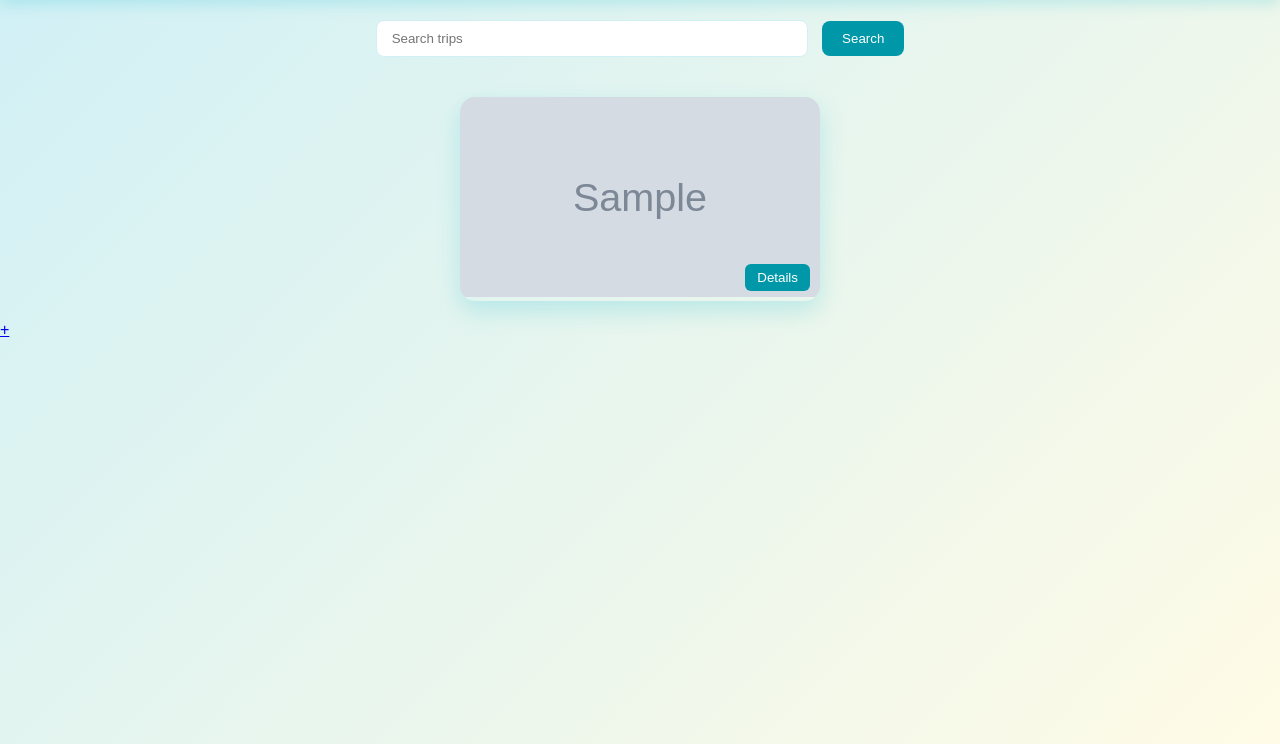
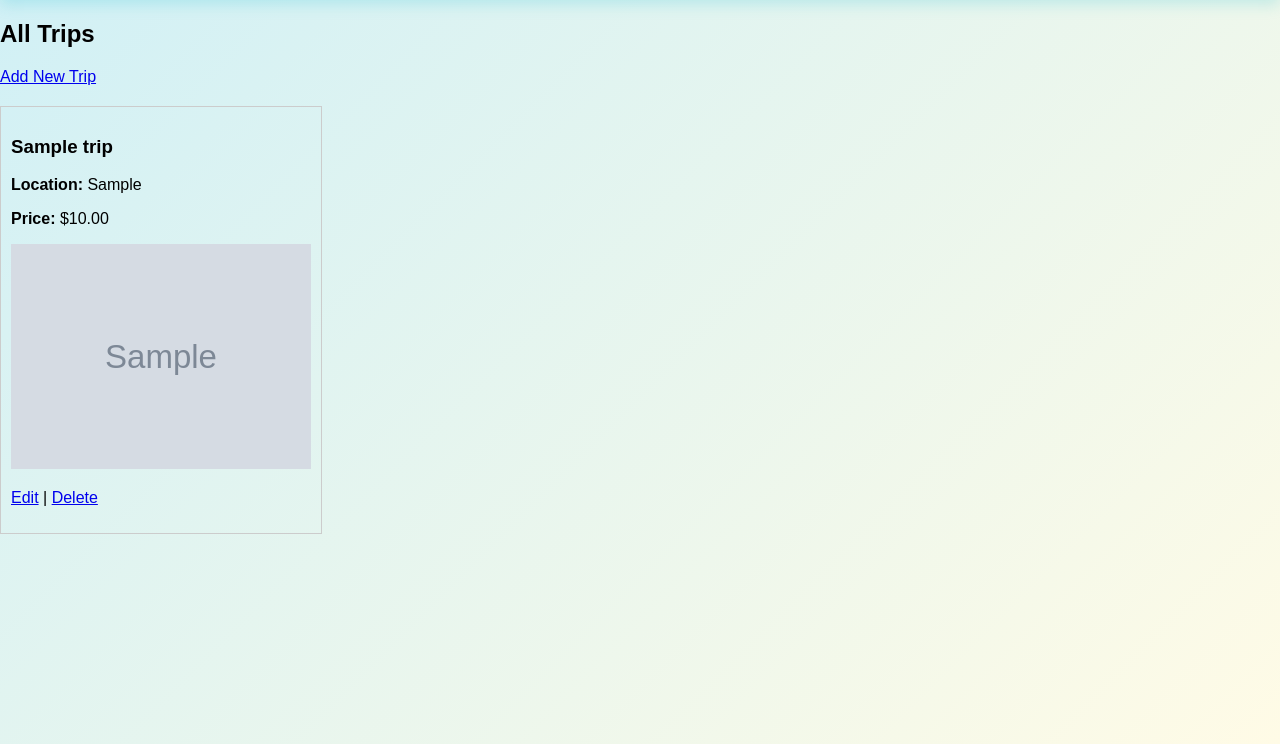
Before and after one commit to hiralkanzariya11/TripTrek, a Django app: page /trips/ in a window 1280 px wide. Shown: the part 56-800 px from the top of the page. Run offline with Django 5.2, Linux system fonts and the light colour scheme; a user stored in the database is signed in; tables that the repository leaves empty hold one stand-in row (values such as "Sample post"); grey boxes marked "Sample" are stand-in pictures.

Commit message:
4th commit:Refactor trip details and add minor fixes

```diff
--- a/triptrek/templates/trips/trip_list.html
+++ b/triptrek/templates/trips/trip_list.html
@@ -1,222 +1,28 @@
 {% extends 'profiles/base.html' %}
-
-{% block title %}Trips | TripTrek{% endblock %}
+{% load static %}
 
 {% block content %}
-<style>
-/* Search bar */
-.search-container {
-    text-align: center;
-    padding: 20px 40px;
-}
-.search-container input[type=text] {
-    padding: 10px 15px;
-    width: 50%;
-    max-width: 400px;
-    border-radius: 8px;
-    border: 1px solid #D0F0F6;
-    outline: none;
-}
-.search-container button {
-    padding: 10px 20px;
-    border: none;
-    border-radius: 8px;
-    background: #0098A8;
-    color: #fff;
-    cursor: pointer;
-    margin-left: 10px;
-}
-.search-container button:hover { background: #007C87; }
+<h2>All Trips</h2>
 
-/* Grid layout */
-.trips-grid {
-    display: flex;
-    flex-wrap: wrap;
-    justify-content: center;
-    gap: 20px;
-    padding: 20px 40px;
-}
+<a href="{% url 'add_trip' %}">Add New Trip</a>
 
-/* Card */
-.trip-card {
-    width: 30%;
-    min-width: 280px;
-    border-radius: 15px;
-    overflow: hidden;
-    position: relative;
-    box-shadow: 0 10px 25px rgba(0,180,200,0.2);
-}
-.trip-card img {
-    width: 100%;
-    height: 200px;
-    object-fit: cover;
-}
-
-/* Details button */
-.details-btn {
-    position: absolute;
-    bottom: 10px;
-    right: 10px;
-    background: #0098A8;
-    color: #fff;
-    border: none;
-    padding: 6px 12px;
-    border-radius: 6px;
-    cursor: pointer;
-}
-.details-btn:hover { background: #007C87; }
-
-/* Modal */
-.modal {
-    display: none;
-    position: fixed;
-    z-index: 999;
-    left:0; top:0;
-    width:100%; height:100%;
-    background: rgba(0,0,0,0.7);
-    justify-content: center;
-    align-items: center;
-}
-.modal-content {
-    background: #fff;
-    padding: 20px;
-    width: 80%;
-    max-width: 800px;
-    border-radius: 10px;
-    position: relative;
-}
-.modal-close {
-    position: absolute;
-    top:10px; right:10px;
-    font-size: 24px;
-    font-weight: bold;
-    cursor: pointer;
-}
-
-/* Modal slider */
-.modal-slider {
-    position: relative;
-    width: 100%;
-    height: 400px;
-    overflow: hidden;
-    margin-bottom: 15px;
-}
-.modal-slide {
-    position: absolute;
-    width:100%;
-    height:100%;
-    opacity:0;
-    transition: opacity 0.5s;
-}
-.modal-slide.active { opacity:1; }
-.modal-slide img { width:100%; height:100%; object-fit: cover; }
-.modal-arrow {
-    position: absolute;
-    top:50%;
-    transform: translateY(-50%);
-    font-size:28px;
-    font-weight:bold;
-    color: rgba(255,255,255,0.8);
-    padding: 5px 10px;
-    background: rgba(0,0,0,0.3);
-    border-radius: 50%;
-    cursor: pointer;
-}
-.modal-arrow.left { left:10px; }
-.modal-arrow.right { right:10px; }
-</style>
-
-<!-- Search -->
-<div class="search-container">
-    <form method="GET">
-        <input type="text" name="q" value="{{ query|default:'' }}" placeholder="Search trips">
-        <button type="submit">Search</button>
-    </form>
-</div>
-
-<!-- Trip Cards -->
-<div class="trips-grid">
+<div style="display:flex; flex-wrap:wrap; gap:20px; margin-top:20px;">
     {% for trip in trips %}
-<div class="trip-card">
-    {% if trip.cover_image %}
-        <img src="{{ trip.cover_image.url }}" alt="{{ trip.title }}">
-    {% elif trip.images.first %}
-        <img src="{{ trip.images.first.image.url }}" alt="{{ trip.title }}">
-    {% else %}
-        <img src="https://via.placeholder.com/300x180?text=No+Image">
-    {% endif %}
-    <button class="details-btn" data-modal="modal-{{ trip.id }}">Details</button>
-</div>
-
-<!-- Modal -->
-<div id="modal-{{ trip.id }}" class="modal">
-    <div class="modal-content">
-        <span class="modal-close">&times;</span>
-
-        <!-- Slider -->
-        <div class="modal-slider" data-slider>
-            {% if trip.cover_image %}
-            <div class="modal-slide active">
-                <img src="{{ trip.cover_image.url }}" alt="{{ trip.title }}">
-            </div>
-            {% endif %}
-            {% for img in trip.images.all %}
-            <div class="modal-slide {% if not trip.cover_image and forloop.first %}active{% endif %}">
-                <img src="{{ img.image.url }}" alt="{{ trip.title }}">
-            </div>
-            {% empty %}
-            <div class="modal-slide active">
-                <img src="https://via.placeholder.com/300x180?text=No+Image">
-            </div>
-            {% endfor %}
-            <div class="modal-arrow left">&#10094;</div>
-            <div class="modal-arrow right">&#10095;</div>
-        </div>
-
-        <!-- Trip details -->
+        <div style="border:1px solid #ccc; padding:10px; width:300px;">
             <h3>{{ trip.title }}</h3>
             <p><strong>Location:</strong> {{ trip.location }}</p>
             <p><strong>Price:</strong> ${{ trip.price }}</p>
-        <p><strong>Dates:</strong> {{ trip.start_date }} → {{ trip.end_date }}</p>
+            {% if trip.images.all %}
+                <img src="{{ trip.images.all.0.image.url }}" width="100%" alt="{{ trip.title }}">
+            {% endif %}
+            <p>
+                <a href="{% url 'edit_trip' trip.id %}">Edit</a> |
+                <a href="{% url 'delete_trip' trip.id %}">Delete</a>
+            </p>
         </div>
-</div>
-
     {% empty %}
-<p style="width:100%; text-align:center;">No trips found.</p>
+        <p>No trips added yet.</p>
     {% endfor %}
 </div>
 
-{% if user.is_authenticated %}
-<a href="{% url 'add_trip' %}" class="add-trip-btn">+</a>
-{% endif %}
-
-<script>
-// Open/close modal
-document.querySelectorAll('.details-btn').forEach(btn => {
-    const modalId = btn.dataset.modal;
-    const modal = document.getElementById(modalId);
-    const close = modal.querySelector('.modal-close');
-
-    btn.onclick = () => { modal.style.display='flex'; };
-    close.onclick = () => { modal.style.display='none'; };
-    window.onclick = (e) => { if(e.target==modal) modal.style.display='none'; };
-
-    // Slider inside modal
-    const slides = modal.querySelectorAll('.modal-slide');
-    const left = modal.querySelector('.modal-arrow.left');
-    const right = modal.querySelector('.modal-arrow.right');
-    let index = 0;
-
-    if(slides.length>1){
-        left.onclick = () => show((index-1+slides.length)%slides.length);
-        right.onclick = () => show((index+1)%slides.length);
-        function show(i){
-            slides[index].classList.remove('active');
-            index = i;
-            slides[index].classList.add('active');
-        }
-    }
-});
-</script>
-
 {% endblock %}
--- a/triptrek/trips/urls.py
+++ b/triptrek/trips/urls.py
@@ -1,9 +1,9 @@
 from django.urls import path
-from .views import trip_list, add_trip, edit_trip, delete_trip
+from . import views
 
 urlpatterns = [
-    path('', trip_list, name='trip_list'),
-    path('add/', add_trip, name='add_trip'),
-    path('edit/<int:trip_id>/', edit_trip, name='edit_trip'),
-    path('delete/<int:trip_id>/', delete_trip, name='delete_trip'),
+    path('', views.trip_list, name='trip_list'),             # List all trips
+    path('add/', views.add_trip, name='add_trip'),           # Add a new trip
+    path('edit/<int:trip_id>/', views.edit_trip, name='edit_trip'),  # Edit a trip
+    path('delete/<int:trip_id>/', views.delete_trip, name='delete_trip'),  # Delete a trip
 ]
--- a/triptrek/trips/views.py
+++ b/triptrek/trips/views.py
@@ -1,82 +1,82 @@
+from django.shortcuts import render, redirect, get_object_or_404
 from django.contrib.auth.decorators import login_required
-from django.shortcuts import render, redirect, get_object_or_404
-from .forms import TripForm
+from django.forms import modelformset_factory
+from django.contrib import messages
 from .models import Trip, TripImage
-from django.db.models import Q
+from .forms import TripForm, TripImageForm
 
-# =========================
-# Trip List / Search View
-# =========================
-def trip_list(request):
-    query = request.GET.get('q')  # single search input
-    if query:
-        trips = Trip.objects.filter(
-            Q(title__icontains=query) |
-            Q(location__icontains=query) |
-            Q(description__icontains=query)
-        ).order_by('-created_at')
+# -------------------------------
+# Add Trip
+# -------------------------------
+@login_required
+def add_trip(request):
+    ImageFormSet = modelformset_factory(TripImage, form=TripImageForm, extra=3)  # 3 image slots
+    if request.method == 'POST':
+        trip_form = TripForm(request.POST)
+        formset = ImageFormSet(request.POST, request.FILES, queryset=TripImage.objects.none())
+        if trip_form.is_valid() and formset.is_valid():
+            trip = trip_form.save()
+            for form in formset.cleaned_data:
+                if form:
+                    image = form['image']
+                    TripImage.objects.create(trip=trip, image=image)
+            messages.success(request, "Trip added successfully!")
+            return redirect('trip_list')
     else:
-        trips = Trip.objects.all().order_by('-created_at')
+        trip_form = TripForm()
+        formset = ImageFormSet(queryset=TripImage.objects.none())
 
-    context = {'trips': trips, 'query': query}
-    return render(request, 'trips/trip_list.html', context)
+    context = {'trip_form': trip_form, 'formset': formset}
+    return render(request, 'trips/add_trip.html', context)
 
 
-# =========================
-# Add Trip View
-# =========================
-@login_required(login_url='login')
-def add_trip(request):
-    if request.method == 'POST':
-        form = TripForm(request.POST, request.FILES)
-        if form.is_valid():
-            trip = form.save()
-
-            # Save multiple gallery images properly
-            images = request.FILES.getlist('images')
-            if images:
-                for img in images:
-                    TripImage.objects.create(trip=trip, image=img)
-
-            return redirect('trip_list')  # redirect to trips list
-    else:
-        form = TripForm()
-
-    return render(request, 'trips/add_trip.html', {'form': form})
+# -------------------------------
+# List all Trips
+# -------------------------------
+@login_required
+def trip_list(request):
+    trips = Trip.objects.all().order_by('-created_at')
+    return render(request, 'trips/trip_list.html', {'trips': trips})
 
 
-# =========================
-# Edit Trip View
-# =========================
-@login_required(login_url='login')
+# -------------------------------
+# Edit Trip
+# -------------------------------
+@login_required
 def edit_trip(request, trip_id):
     trip = get_object_or_404(Trip, id=trip_id)
+    ImageFormSet = modelformset_factory(TripImage, form=TripImageForm, extra=3, can_delete=True)
 
     if request.method == 'POST':
-        form = TripForm(request.POST, request.FILES, instance=trip)
-        if form.is_valid():
-            trip = form.save()
-
-            # Add any new gallery images uploaded
-            images = request.FILES.getlist('images')
-            if images:
-                for img in images:
-                    TripImage.objects.create(trip=trip, image=img)
-
+        trip_form = TripForm(request.POST, instance=trip)
+        formset = ImageFormSet(request.POST, request.FILES, queryset=TripImage.objects.filter(trip=trip))
+        if trip_form.is_valid() and formset.is_valid():
+            trip_form.save()
+            for form in formset:
+                if form.cleaned_data.get('id') and form.cleaned_data.get('DELETE'):
+                    form.cleaned_data.get('id').delete()
+                elif form.cleaned_data.get('image'):
+                    image = form.save(commit=False)
+                    image.trip = trip
+                    image.save()
+            messages.success(request, "Trip updated successfully!")
             return redirect('trip_list')
     else:
-        form = TripForm(instance=trip)
+        trip_form = TripForm(instance=trip)
+        formset = ImageFormSet(queryset=TripImage.objects.filter(trip=trip))
 
-    return render(request, 'trips/add_trip.html', {'form': form, 'edit': True})
+    context = {'trip_form': trip_form, 'formset': formset, 'trip': trip}
+    return render(request, 'trips/edit_trip.html', context)
 
 
-# =========================
-# Delete Trip View
-# =========================
-@login_required(login_url='login')
+# -------------------------------
+# Delete Trip
+# -------------------------------
+@login_required
 def delete_trip(request, trip_id):
     trip = get_object_or_404(Trip, id=trip_id)
     if request.method == 'POST':
         trip.delete()
+        messages.success(request, "Trip deleted successfully!")
         return redirect('trip_list')
     return render(request, 'trips/delete_trip.html', {'trip': trip})
```
Also changed, not shown: triptrek/templates/trips/add_trip.html (+10 -7 lines), triptrek/templates/trips/delete_trip.html (+10 -13 lines), triptrek/templates/trips/edit_trip.html (added, +30 -0 lines), triptrek/trips/forms.py (+8 -11 lines), triptrek/trips/admin.py (line endings or trailing spaces), triptrek/trips/migrations/0002_alter_trip_image_alter_trip_location.py (deleted), triptrek/trips/migrations/0002_remove_trip_image_alter_trip_location_tripimage.py, triptrek/trips/migrations/0003_trip_cover_image_alter_tripimage_image.py (added), triptrek/trips/models.py (line endings or trailing spaces). Lines whose indentation alone changed are shown as unchanged.
